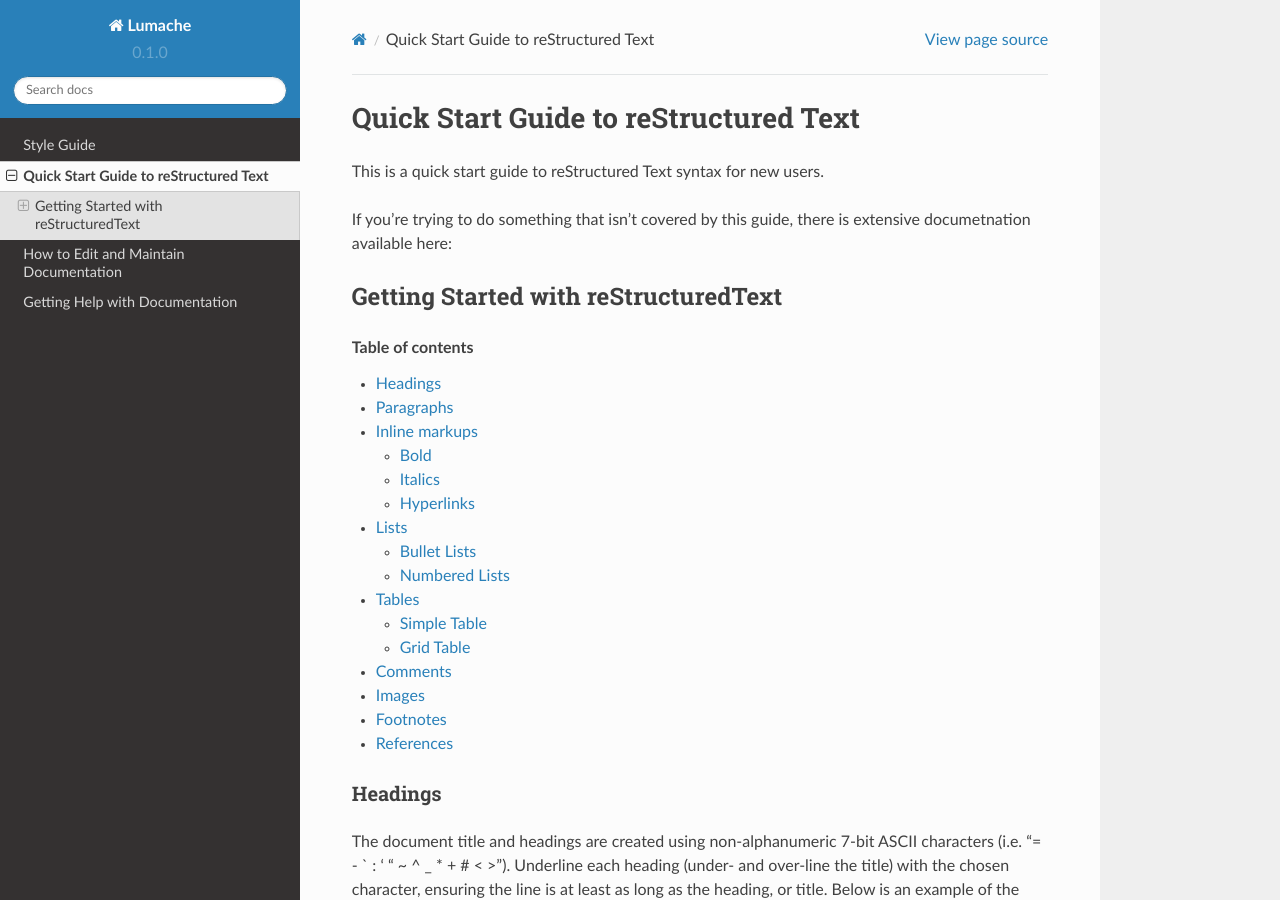
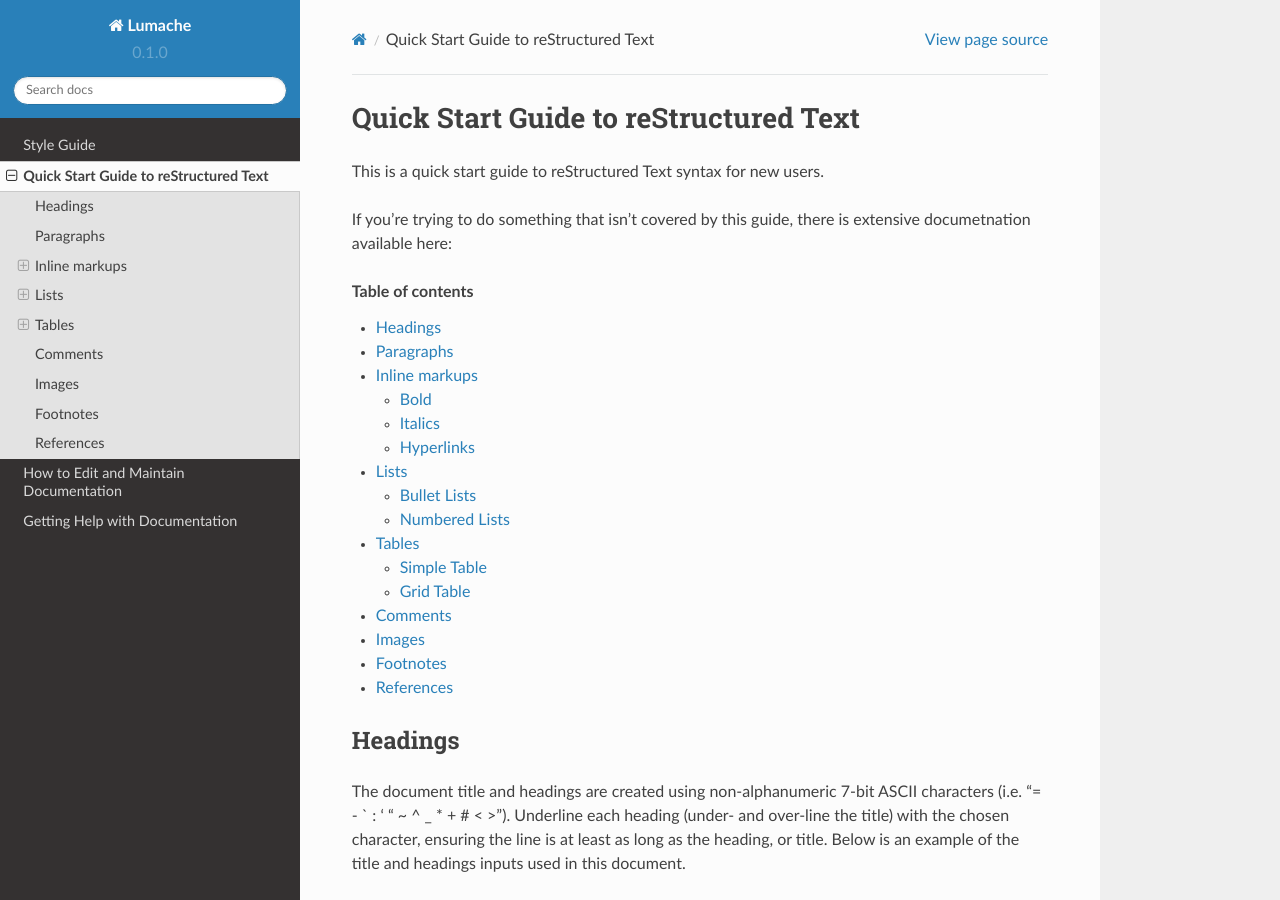
Before and after one commit to LillianJH/howto_rtd, a Sphinx documentation site: the page built from docs/source/quick_rst.rst, in a window 1280 px wide and 900 px high. Built offline with Sphinx 7.4.7 and the Read the Docs theme 2.0.0, drawn with Linux system fonts in a browser that asks for light colours.

Commit message:
Update quick_rst.rst

```diff
--- a/docs/source/quick_rst.rst
+++ b/docs/source/quick_rst.rst
@@ -6,10 +6,6 @@ Quick Start Guide to reStructured Text
 This is a quick start guide to reStructured Text syntax for new users.
 
 If you're trying to do something that isn't covered by this guide, there is extensive documetnation available here:
-
-=====
-Getting Started with reStructuredText
-=====
 
 .. contents:: Table of contents
     :local:
```
